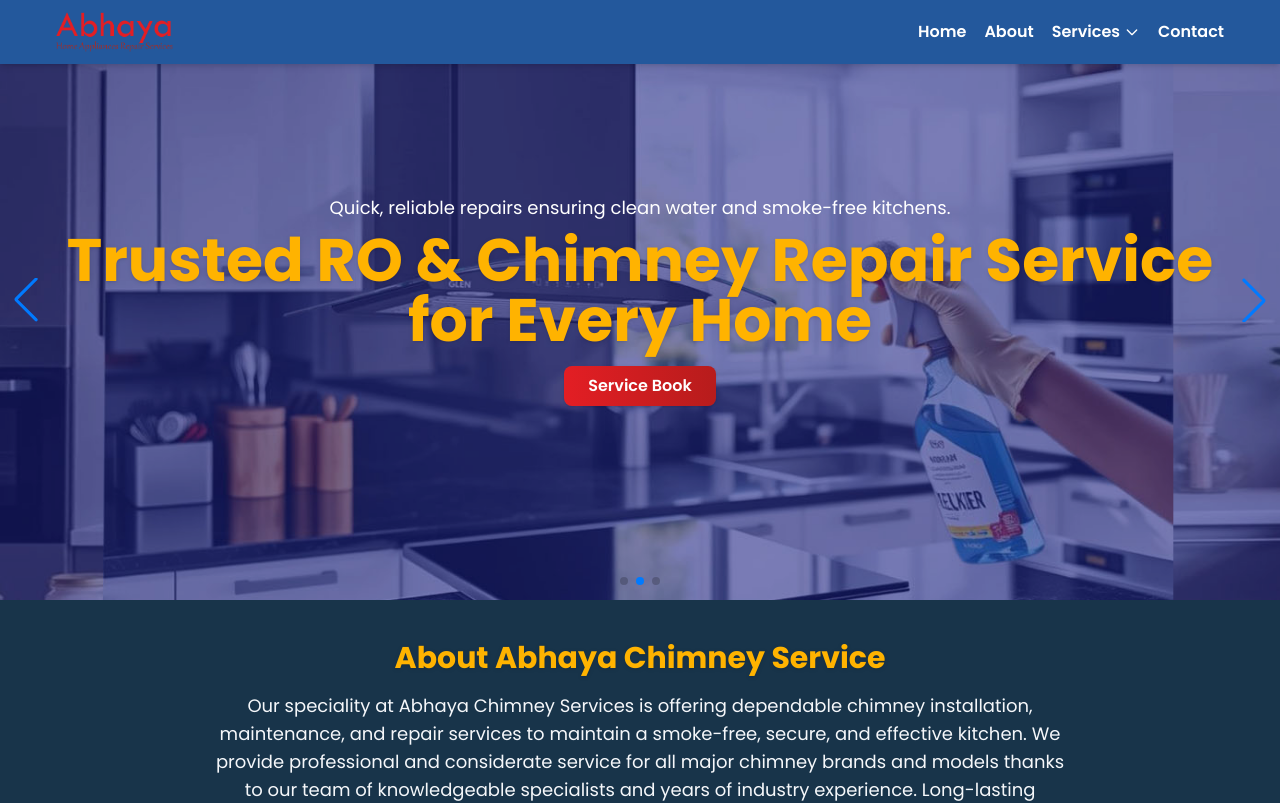
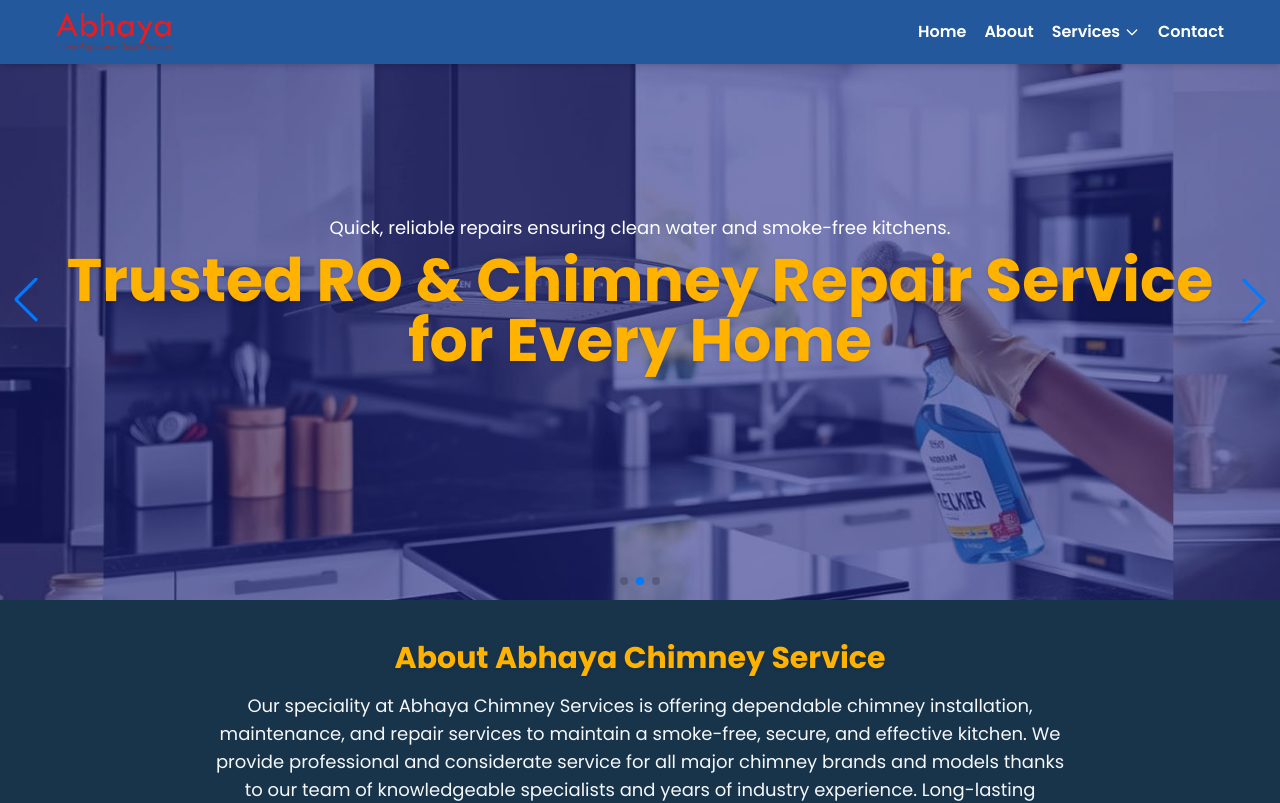
Before and after one commit to mohitkmr778/abhaya-chimney-website, a Next.js app: page / in a window 1280 px wide. Shown: the top 803 px of the page. Built offline with nearby package versions, Linux system fonts and the light colour scheme.

Commit message:
Update ApplianceSlider.jsx

```diff
--- a/components/homePage/ApplianceSlider.jsx
+++ b/components/homePage/ApplianceSlider.jsx
@@ -60,9 +60,7 @@ export default function ApplianceSlider() {
                                 <h2 className="text-[#ffb300] text-4xl md:text-6xl font-bold mb-4 drop-shadow">
                                     {slide.title}
                                 </h2>
-                                <button className="bg-gradient-to-r from-[#ffb300] to-[#ff6f00] text-white px-6 py-2 rounded-full font-semibold shadow hover:from-[#ff6f00] hover:to-[#ffb300] transition">
-                                    Service Book
-                                </button>
+
                             </div>
                         </div>
                     </SwiperSlide>
```
